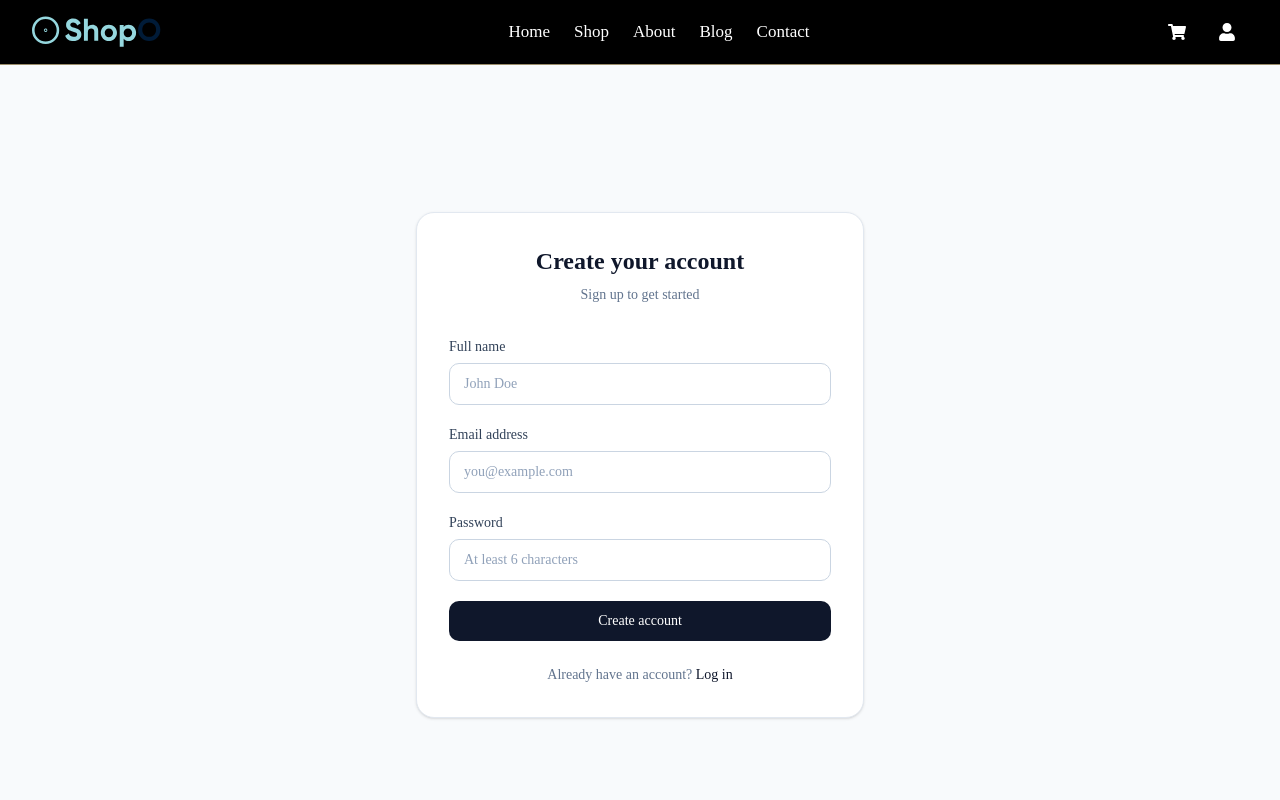
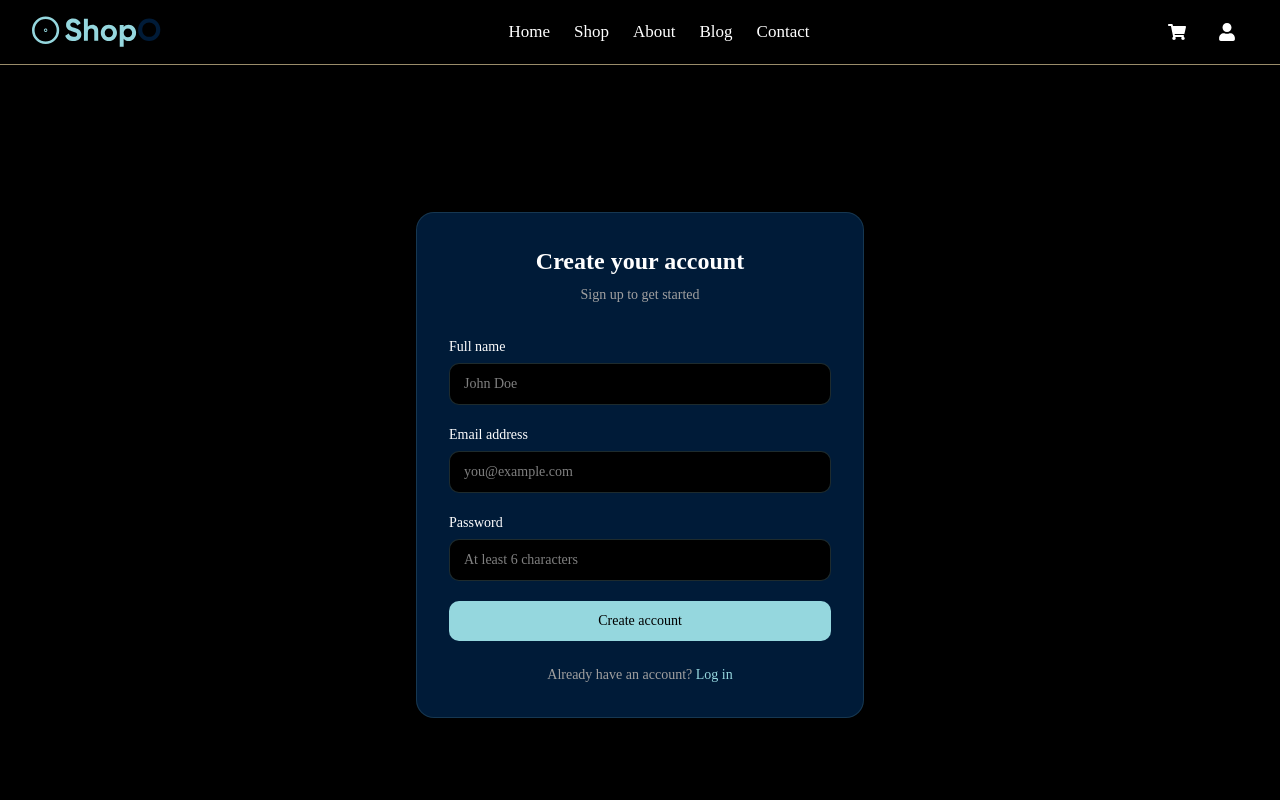
Before and after one commit to Parshu108/Ecomm, a Next.js app: page /router/register in a window 1280 px wide. Shown: the top 800 px of the page. Built offline with nearby package versions, Linux system fonts and the light colour scheme; no server answers.

Commit message:
update authication

```diff
--- a/app/router/register/page.js
+++ b/app/router/register/page.js
@@ -58,20 +58,36 @@ export default function SignupPage() {
   };
 
   return (
-    <div className="min-h-screen flex items-center justify-center bg-slate-50 px-4">
+    <div
+      className="min-h-screen flex items-center justify-center px-4"
+      style={{ backgroundColor: "#000000" }}
+    >
       <div className="w-full max-w-md">
-        <div className="bg-white shadow-sm border border-slate-200 rounded-2xl p-8">
+        <div
+          className="rounded-2xl p-8 shadow-sm"
+          style={{
+            backgroundColor: "#001B38",
+            border: "1px solid rgba(149, 215, 222, 0.15)",
+          }}
+        >
           <div className="mb-8 text-center">
-            <h1 className="text-2xl font-semibold text-slate-900">
+            <h1 className="text-2xl font-semibold" style={{ color: "#FFFFFF" }}>
               Create your account
             </h1>
-            <p className="mt-2 text-sm text-slate-500">
+            <p className="mt-2 text-sm" style={{ color: "#A0A0A0" }}>
               Sign up to get started
             </p>
           </div>
 
           {error && (
-            <div className="mb-5 rounded-lg bg-red-50 border border-red-200 px-4 py-3 text-sm text-red-700">
+            <div
+              className="mb-5 rounded-lg px-4 py-3 text-sm"
+              style={{
+                backgroundColor: "#95D7DE" + "1A", // ~10% opacity accent tint
+                border: "1px solid #95D7DE",
+                color: "#FFFFFF",
+              }}
+            >
               {error}
             </div>
           )}
@@ -80,7 +96,8 @@ export default function SignupPage() {
             <div>
               <label
                 htmlFor="name"
-                className="block text-sm font-medium text-slate-700 mb-1.5"
+                className="block text-sm font-medium mb-1.5"
+                style={{ color: "#FFFFFF" }}
               >
                 Full name
               </label>
@@ -92,14 +109,24 @@ export default function SignupPage() {
                 value={formData.name}
                 onChange={handleChange}
                 placeholder="John Doe"
-                className="w-full rounded-lg border border-slate-300 px-3.5 py-2.5 text-sm text-slate-900 placeholder:text-slate-400 focus:outline-none focus:ring-2 focus:ring-slate-900 focus:border-transparent transition"
+                className="w-full rounded-lg px-3.5 py-2.5 text-sm transition outline-none"
+                style={{
+                  border: "1px solid rgba(149, 215, 222, 0.2)",
+                  color: "#FFFFFF",
+                  backgroundColor: "#000000",
+                }}
+                onFocus={(e) => (e.target.style.borderColor = "#95D7DE")}
+                onBlur={(e) =>
+                  (e.target.style.borderColor = "rgba(149, 215, 222, 0.2)")
+                }
               />
             </div>
 
             <div>
               <label
                 htmlFor="email"
-                className="block text-sm font-medium text-slate-700 mb-1.5"
+                className="block text-sm font-medium mb-1.5"
+                style={{ color: "#FFFFFF" }}
               >
                 Email address
               </label>
@@ -111,14 +138,24 @@ export default function SignupPage() {
                 value={formData.email}
                 onChange={handleChange}
                 placeholder="you@example.com"
-                className="w-full rounded-lg border border-slate-300 px-3.5 py-2.5 text-sm text-slate-900 placeholder:text-slate-400 focus:outline-none focus:ring-2 focus:ring-slate-900 focus:border-transparent transition"
+                className="w-full rounded-lg px-3.5 py-2.5 text-sm transition outline-none"
+                style={{
+                  border: "1px solid rgba(149, 215, 222, 0.2)",
+                  color: "#FFFFFF",
+                  backgroundColor: "#000000",
+                }}
+                onFocus={(e) => (e.target.style.borderColor = "#95D7DE")}
+                onBlur={(e) =>
+                  (e.target.style.borderColor = "rgba(149, 215, 222, 0.2)")
+                }
               />
             </div>
 
             <div>
               <label
                 htmlFor="password"
-                className="block text-sm font-medium text-slate-700 mb-1.5"
+                className="block text-sm font-medium mb-1.5"
+                style={{ color: "#FFFFFF" }}
               >
                 Password
               </label>
@@ -130,24 +167,46 @@ export default function SignupPage() {
                 value={formData.password}
                 onChange={handleChange}
                 placeholder="At least 6 characters"
-                className="w-full rounded-lg border border-slate-300 px-3.5 py-2.5 text-sm text-slate-900 placeholder:text-slate-400 focus:outline-none focus:ring-2 focus:ring-slate-900 focus:border-transparent transition"
+                className="w-full rounded-lg px-3.5 py-2.5 text-sm transition outline-none"
+                style={{
+                  border: "1px solid rgba(149, 215, 222, 0.2)",
+                  color: "#FFFFFF",
+                  backgroundColor: "#000000",
+                }}
+                onFocus={(e) => (e.target.style.borderColor = "#95D7DE")}
+                onBlur={(e) =>
+                  (e.target.style.borderColor = "rgba(149, 215, 222, 0.2)")
+                }
               />
             </div>
 
             <button
               type="submit"
               disabled={loading}
-              className="w-full rounded-lg bg-slate-900 px-4 py-2.5 text-sm font-medium text-white hover:bg-slate-800 focus:outline-none focus:ring-2 focus:ring-slate-900 focus:ring-offset-2 transition disabled:opacity-60 disabled:cursor-not-allowed"
+              className="w-full rounded-lg px-4 py-2.5 text-sm font-medium transition disabled:opacity-60 disabled:cursor-not-allowed"
+              style={{
+                backgroundColor: loading
+                  ? "rgba(149, 215, 222, 0.3)"
+                  : "#95D7DE",
+                color: "#000000",
+              }}
+              onMouseEnter={(e) => {
+                if (!loading) e.target.style.backgroundColor = "#7FC5CD";
+              }}
+              onMouseLeave={(e) => {
+                if (!loading) e.target.style.backgroundColor = "#95D7DE";
+              }}
             >
               {loading ? "Creating account..." : "Create account"}
             </button>
           </form>
 
-          <p className="mt-6 text-center text-sm text-slate-500">
+          <p className="mt-6 text-center text-sm" style={{ color: "#A0A0A0" }}>
             Already have an account?{" "}
             <Link
               href="/router/login"
-              className="font-medium text-slate-900 hover:underline"
+              className="font-medium hover:underline"
+              style={{ color: "#95D7DE" }}
             >
               Log in
             </Link>
```
Also changed, not shown: app/router/login/page.js (+67 -14 lines).
